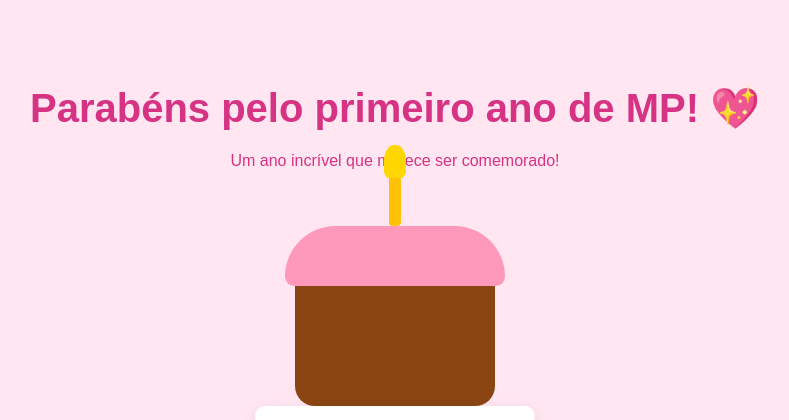
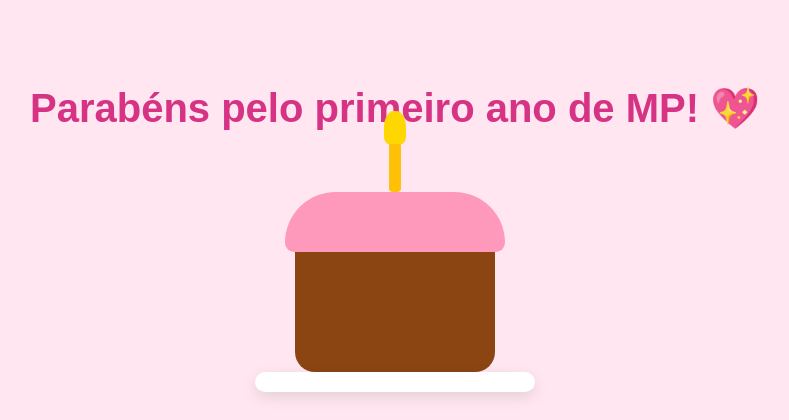
Before and after one commit to alicegimaranz/amorzinho, a Flask app: page / in a window 1280 px wide. Shown: the top 420 px of the page, without its empty margins (245-1034 px from the left). Run offline with Flask 3, Linux system fonts and the light colour scheme.

Commit message:
Update index.html

```diff
--- a/templates/index.html
+++ b/templates/index.html
@@ -74,7 +74,7 @@
 <body>
 
     <h1>Parabéns pelo primeiro ano de MP! 💖</h1>
-    <p>Um ano incrível que merece ser comemorado!</p>
+
 
     <div class="cake-container">
         <div class="candle">
```
